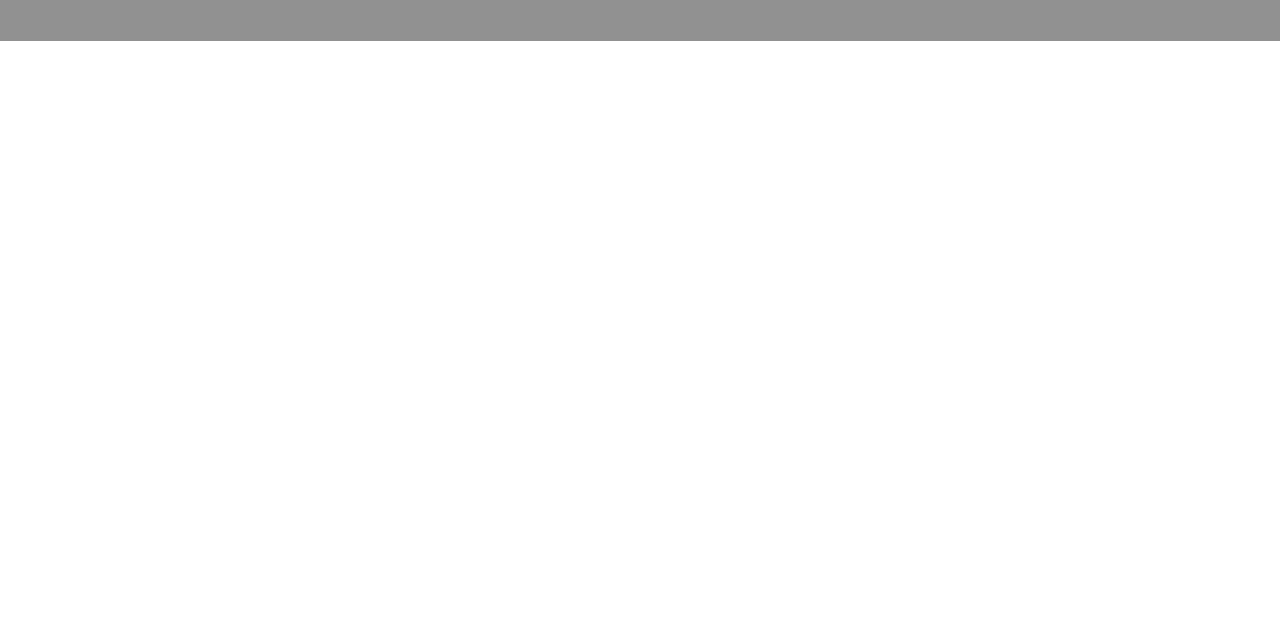
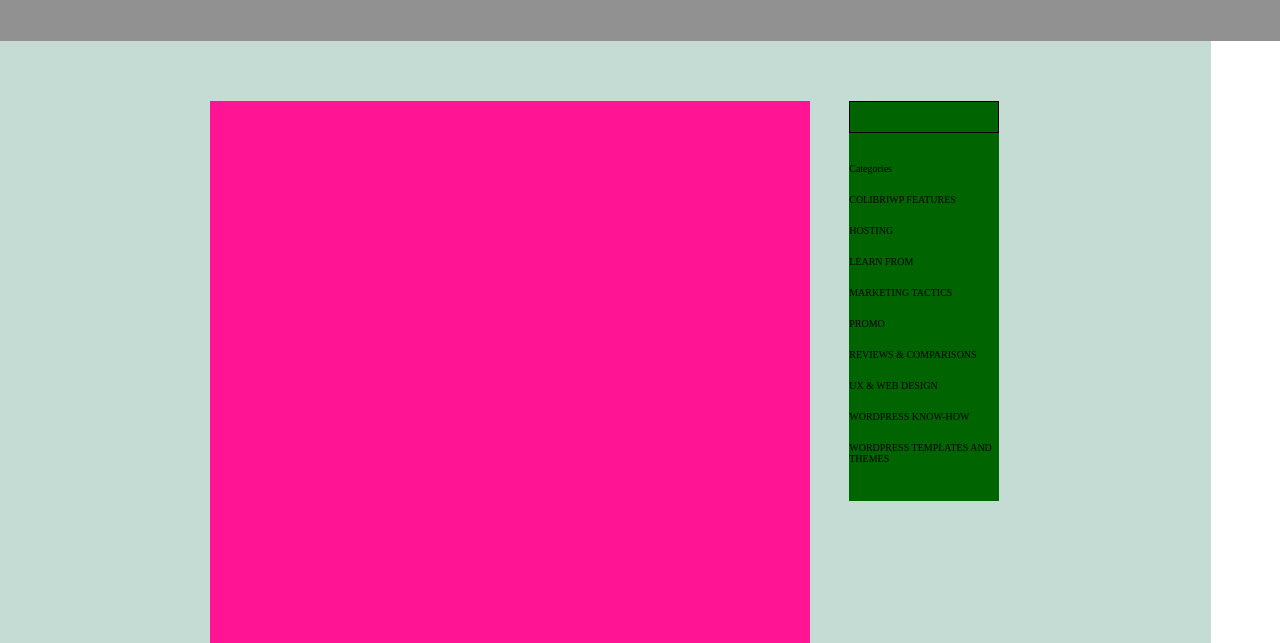
Before and after one commit to joerivhurck/repo, a plain HTML site: page css-flexbox-oefeningen/index.html in a window 1280 px wide. Shown: the part 157-800 px from the top of the page. Drawn offline with Linux system fonts and the light colour scheme.

Commit message:
middle part website

```diff
--- a/css-flexbox-oefeningen/index.html
+++ b/css-flexbox-oefeningen/index.html
@@ -47,6 +47,40 @@
       justify-content: center;
       align-items: row;
     }
+    .middleBar {
+      background-color: rgb(197, 220, 212);
+      width: 96%;
+      margin-left: -10px;
+      height: 700px;
+      display: flex;
+      justify-content: center;
+      gap: 39px;
+      padding-top: 60px;
+    }
+    .bigBorder {
+      background-color: deeppink;
+      width: 600px;
+      height: 700px;
+    }
+    .smallBorder {
+      background-color: darkgreen;
+      width: 150px;
+      height: 400px;
+      display: flex;
+      flex-direction: column;
+    }
+    .searchBar {
+      border: 1.5px solid black;
+      width: 148px;
+      height: 30px;
+    }
+    .linksBar {
+      display: flex;
+      flex-direction: column;
+      gap: 20px;
+      font-size: 10px;
+      padding-top: 30px;
+    }
   </style>
   <body>
     <div class="topBar">
@@ -65,5 +99,23 @@
       </div>
       <div class="header"><h1>19+ Website Layouts Users Won’t Forget</h1></div>
     </div>
+    <div class="middleBar">
+      <div class="bigBorder"></div>
+      <div class="smallBorder">
+        <div class="searchBar"></div>
+        <div class="linksBar">
+          <div>Categories</div>
+          <div>COLIBRIWP FEATURES</div>
+          <div>HOSTING</div>
+          <div>LEARN FROM</div>
+          <div>MARKETING TACTICS</div>
+          <div>PROMO</div>
+          <div>REVIEWS & COMPARISONS</div>
+          <div>UX & WEB DESIGN</div>
+          <div>WORDPRESS KNOW-HOW</div>
+          <div>WORDPRESS TEMPLATES AND THEMES</div>
+        </div>
+      </div>
+    </div>
   </body>
 </html>
```
